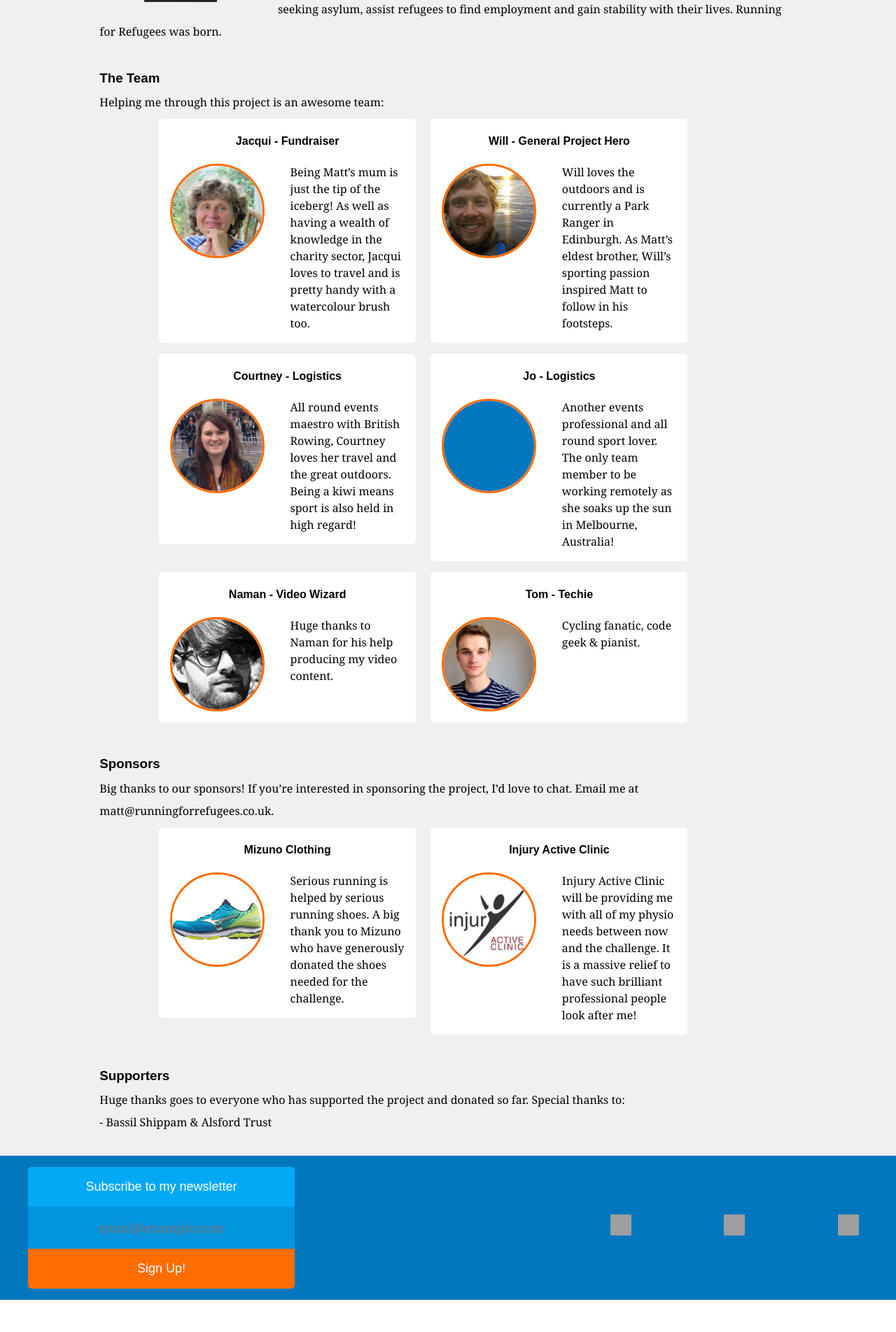
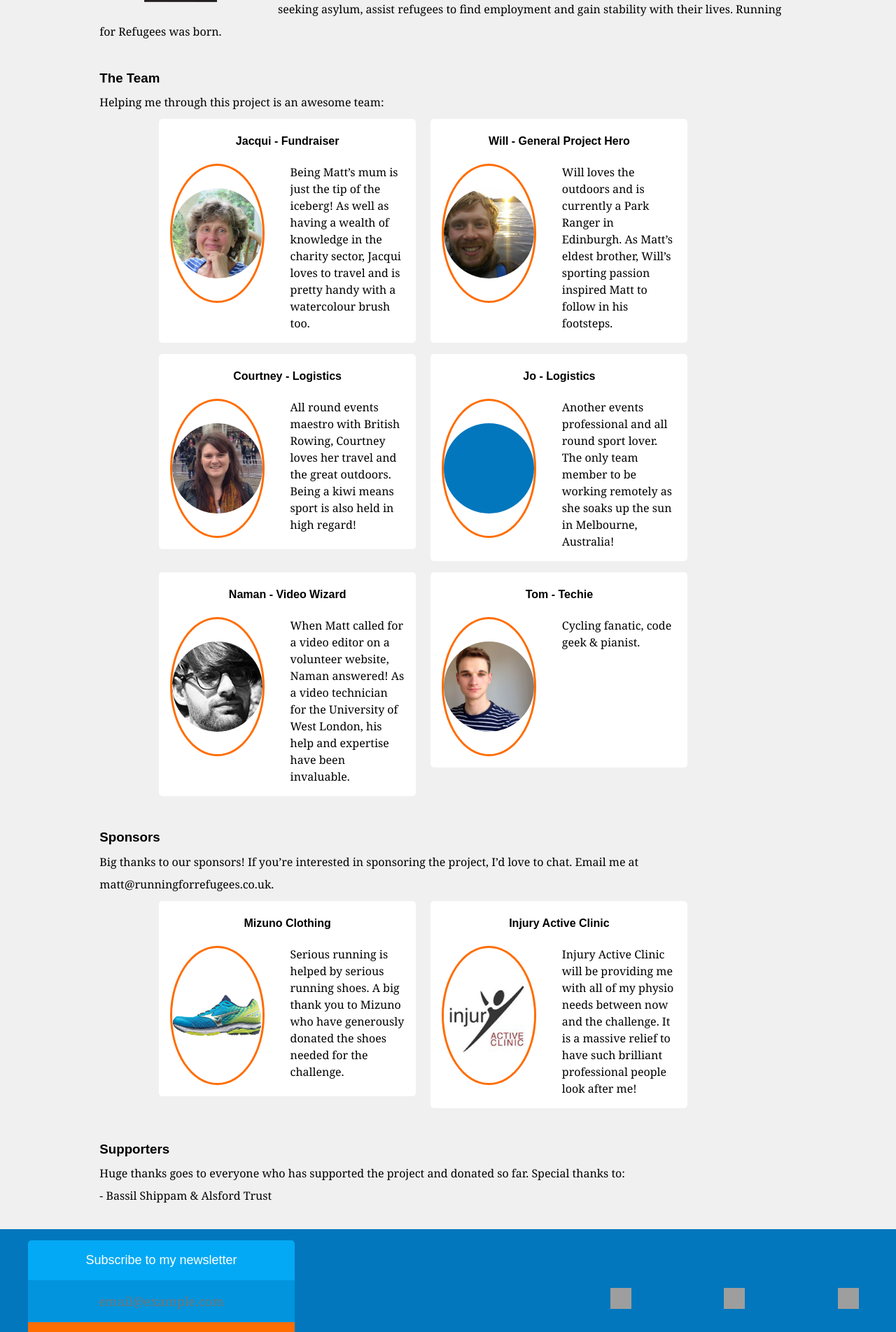
Before and after one commit to tombyers/runningforrefugees, a Jekyll site: the page built from about/index.html, in a window 1280 px wide. Shown: the part 1474-3378 px from the top of the page at 70% size. Built offline with Jekyll 4.4.1, drawn with Linux system fonts in a browser that asks for light colours; before the commit the page ends 3332 px from its top, so only the background shows below that; grey boxes are pictures that could not be loaded.

Commit message:
About- Update

```diff
--- a/_sass/_styles.scss
+++ b/_sass/_styles.scss
@@ -310,6 +310,7 @@
 .team-member-image {
   border-radius: 100%;
   border: solid 3px $contrast-color;
+  padding: $very-very-thick 0;
   @include span-columns(5);
   @include media($tablet) {
     @include shift(0);
--- a/about/index.html
+++ b/about/index.html
@@ -52,7 +52,7 @@ active: about
       {% include team-member.html
         image="../images/naman.jpg"
         name="Naman - Video Wizard"
-        description="Huge thanks to Naman for his help producing my video content."
+        description="When Matt called for a video editor on a volunteer website, Naman answered! As a video technician for the University of West London, his help and expertise have been invaluable."
       %}
 
       {% include team-member.html
```
